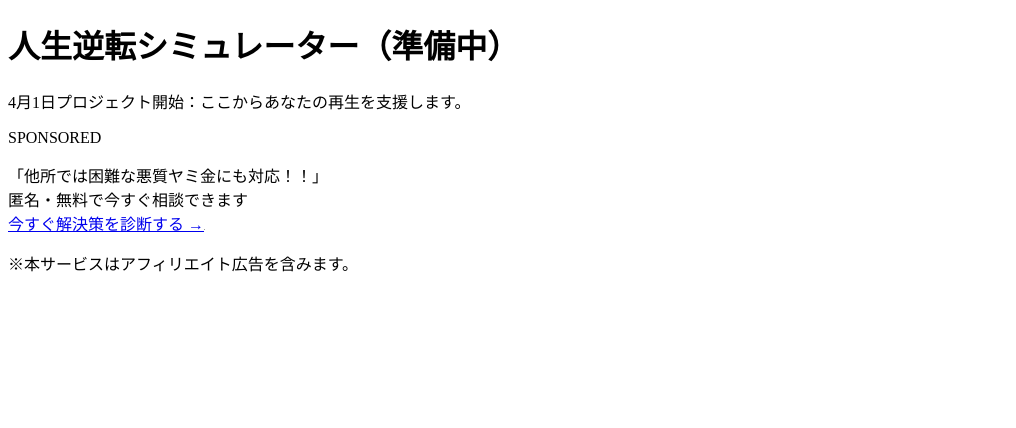
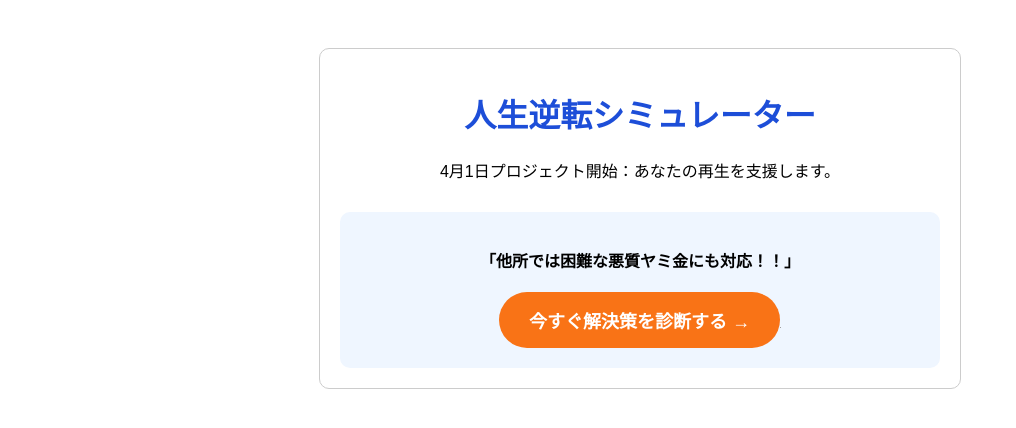
Before and after one commit to kidofox/shikujiri-money, a Next.js app: page / in a window 1280 px wide. Shown: the top 428 px of the page, without its empty margins (0-1016 px from the left). Built offline with nearby package versions, Linux system fonts and the light colour scheme; grey boxes are pictures that could not be loaded.

Commit message:
Update page.tsx

```diff
--- a/app/page.tsx
+++ b/app/page.tsx
@@ -2,44 +2,36 @@ import React from 'react';
 
 export default function Home() {
   return (
-    <main className="flex min-h-screen flex-col items-center justify-center p-6 bg-gray-50 text-gray-900">
-      <div className="max-w-2xl w-full bg-white p-8 rounded-2xl shadow-xl text-center">
-        <h1 className="text-3xl font-extrabold text-blue-700 mb-4">
-          人生逆転シミュレーター（準備中）
-        </h1>
-        <p className="text-lg mb-8 text-gray-600">
-          4月1日プロジェクト開始：ここからあなたの再生を支援します。
-        </p>
+    <main style={{ padding: '40px', textAlign: 'center', fontFamily: 'sans-serif' }}>
+      <div style={{ maxWidth: '600px', margin: '0 auto', border: '1px solid #ccc', borderRadius: '10px', padding: '20px' }}>
+        <h1 style={{ color: '#1d4ed8' }}>人生逆転シミュレーター</h1>
+        <p>4月1日プロジェクト開始：あなたの再生を支援します。</p>
 
-        {/* --- 案件3：アフィリエイト広告エリア --- */}
-        <div className="bg-blue-50 p-6 rounded-xl border-2 border-blue-200">
-          <p className="text-sm font-semibold text-blue-500 mb-3 uppercase tracking-widest">
-            SPONSORED
-          </p>
-          <div className="mb-4 text-xl font-bold text-gray-800 leading-snug">
-            「他所では困難な悪質ヤミ金にも対応！！」
-            <br />
-            <span className="text-sm font-normal text-gray-500">匿名・無料で今すぐ相談できます</span>
-          </div>
+        <div style={{ marginTop: '30px', padding: '20px', backgroundColor: '#eff6ff', borderRadius: '10px' }}>
+          <p style={{ fontWeight: 'bold' }}>「他所では困難な悪質ヤミ金にも対応！！」</p>
 
-          <div className="flex flex-col items-center gap-2">
+          <div style={{ marginTop: '20px' }}>
             <a
               href="https://px.a8.net/svt/ejp?a8mat=4B1ATG+CBJYGI+4FR4+BXQOI"
               rel="nofollow"
               target="_blank"
-              className="inline-block bg-orange-500 hover:bg-orange-600 text-white font-bold py-4 px-8 rounded-full text-xl shadow-lg transition-transform active:scale-95"
+              style={{
+                backgroundColor: '#f97316',
+                color: 'white',
+                padding: '15px 30px',
+                borderRadius: '30px',
+                textDecoration: 'none',
+                fontWeight: 'bold',
+                fontSize: '18px',
+                display: 'inline-block'
+              }}
             >
               今すぐ解決策を診断する →
             </a>
-            {/* インプレッション計測用タグ */}
-            <img border="0" width="1" height="1" src="https://www10.a8.net/0.gif?a8mat=4B1ATG+CBJYGI+4FR4+BXQOI" alt="" />
+            {/* エラー回避のためimgタグを修正 */}
+            <img border="0" width="1" height="1" src="https://www10.a8.net/0.gif?a8mat=4B1ATG+CBJYGI+4FR4+BXQOI" alt="promotion" />
           </div>
         </div>
-        {/* ------------------------------------ */}
-
-        <p className="mt-8 text-xs text-gray-400">
-          ※本サービスはアフィリエイト広告を含みます。
-        </p>
       </div>
     </main>
   );
```
